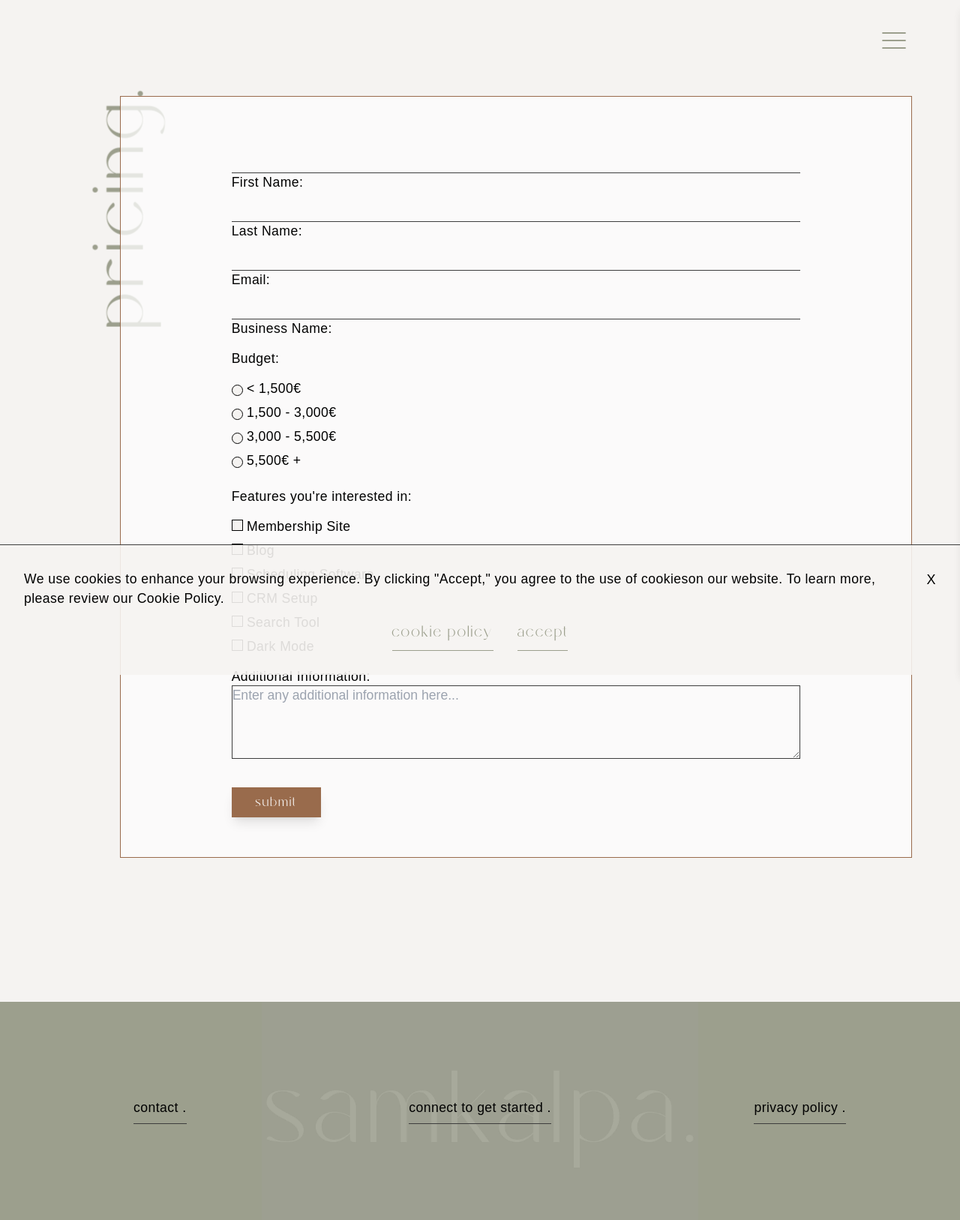
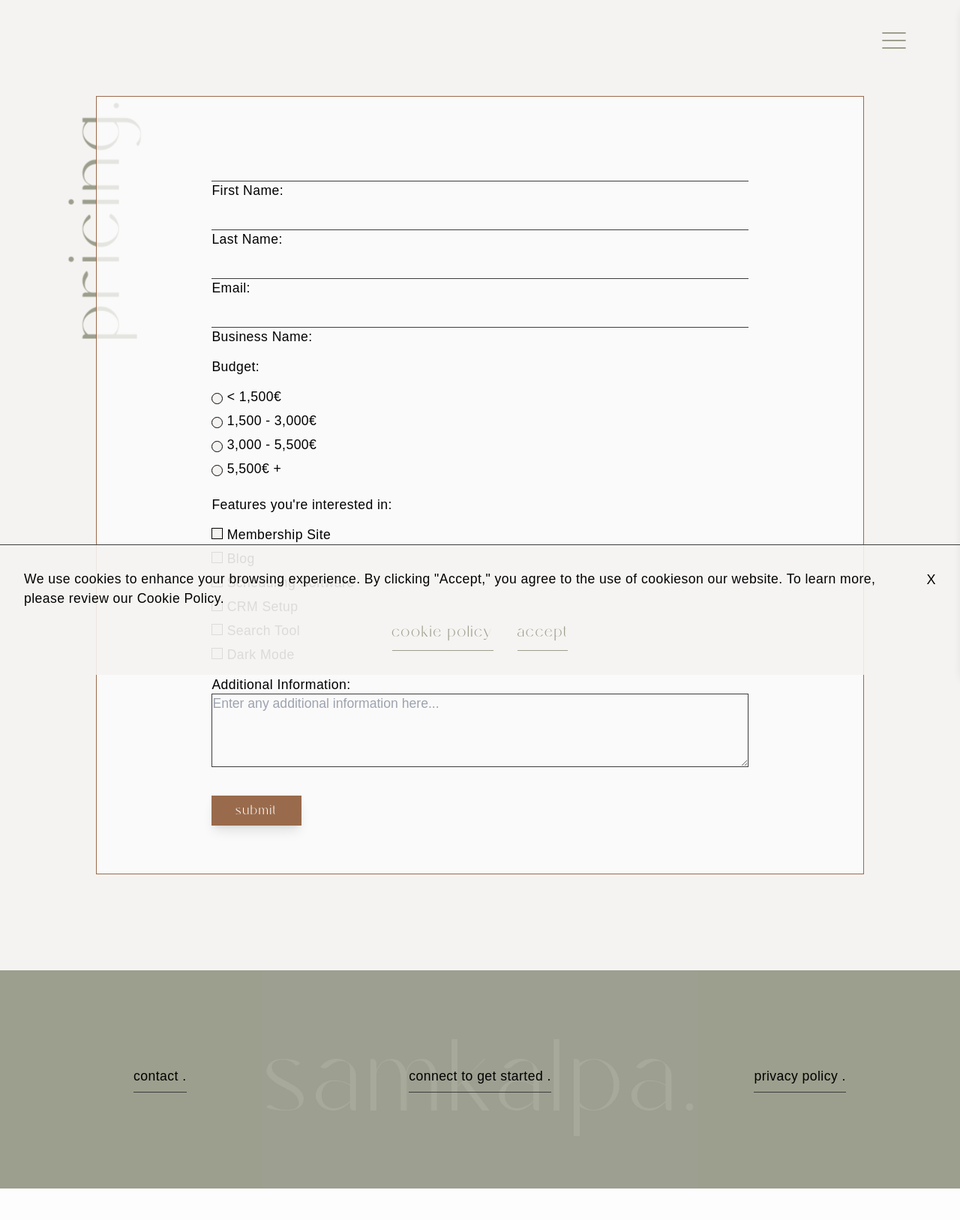
Before and after one commit to brittwoodard/embodied-creative, a Jekyll site: the page built from pricing.html, in a window 1280 px wide. Shown: the whole page at 75% size. Built offline with Jekyll 4.4.1, drawn with Linux system fonts in a browser that asks for light colours; nearby versions of some CDN libraries; some web fonts are replaced; after the commit the page ends 1585 px from its top, so only the background shows below that.

Commit message:
pricing h1

```diff
--- a/_data/site-settings.yml
+++ b/_data/site-settings.yml
@@ -10,8 +10,6 @@ social:
 navigation:
   - url: "/index.html"
     title: "Home"
-  - url: "/index.html#portfolio"
-    title: "Portfolio"
   - url: "/pricing.html"
     title: "Pricing"
   - url: "/contact.html"
--- a/assets/css/output-style.css
+++ b/assets/css/output-style.css
@@ -874,9 +874,6 @@ input[type="checkbox"]:checked::before {
 .-mb-\[14\.5\%\] {
   margin-bottom: -14.5%;
 }
-.-ml-\[9rem\] {
-  margin-left: -9rem;
-}
 .-mr-8 {
   margin-right: -2rem;
 }
@@ -945,9 +942,6 @@ input[type="checkbox"]:checked::before {
 }
 .mt-\[5rem\] {
   margin-top: 5rem;
-}
-.mt-\[6rem\] {
-  margin-top: 6rem;
 }
 .mt-\[75\%\] {
   margin-top: 75%;
@@ -1410,9 +1404,6 @@ ul {
     margin-top: 0px;
     margin-bottom: 0px;
   }
-  .md\:-ml-\[7rem\] {
-    margin-left: -7rem;
-  }
   .md\:mb-0 {
     margin-bottom: 0px;
   }
@@ -1469,9 +1460,6 @@ ul {
   .lg\:col-span-1 {
     grid-column: span 1 / span 1;
   }
-  .lg\:-ml-\[4rem\] {
-    margin-left: -4rem;
-  }
   .lg\:ml-\[110\%\] {
     margin-left: 110%;
   }
--- a/pricing.html
+++ b/pricing.html
@@ -1,15 +1,10 @@
 ---
 layout: default
-seo:
-hide-from-google: false
 ---
 
-<section class="py-10p bg-medium">
-    <div class="grid grid-cols-12 px-5p mb-16">
-        <div class="col-span-1 -mr-8">
-            <h1 class="heading-md vertical-text fixed mt-[6rem] -ml-[9rem] sm:-ml[8rem] md:-ml-[7rem] lg:-ml-[4rem] text-dark lowercase">Pricing.</h1>
-        </div>
-        <div class="col-span-11 border border-feature bg-light/75 p-5p z-10">
+<section class="bg-medium py-10p">
+    <h1 class="text-[4rem] sm:text-7xl md:text-8xl -rotate-90 -left-[5rem] top-[10rem] md:-left-[6rem] lg:-left-[2rem] md:top-[13rem] lg:top-[15rem] text-dark lowercase fixed">Pricing.</h1>
+    <div class="border border-feature p-5p mx-10p z-10 bg-light/75 relative">
         <form id="pricing-form" class="px-10p leading-6" name="pricing"
         method="POST" data-netlify="true" action="/contact-thank-you.html" onSubmit="submit"
         data-netlify-honeypot=“bot-field”>
@@ -94,5 +89,4 @@ hide-from-google: false
         <button type="submit" class="button">Submit</button>
     </form>
     </div>
-    </div>
 </section>
```
Lines whose indentation alone changed are shown as unchanged.
